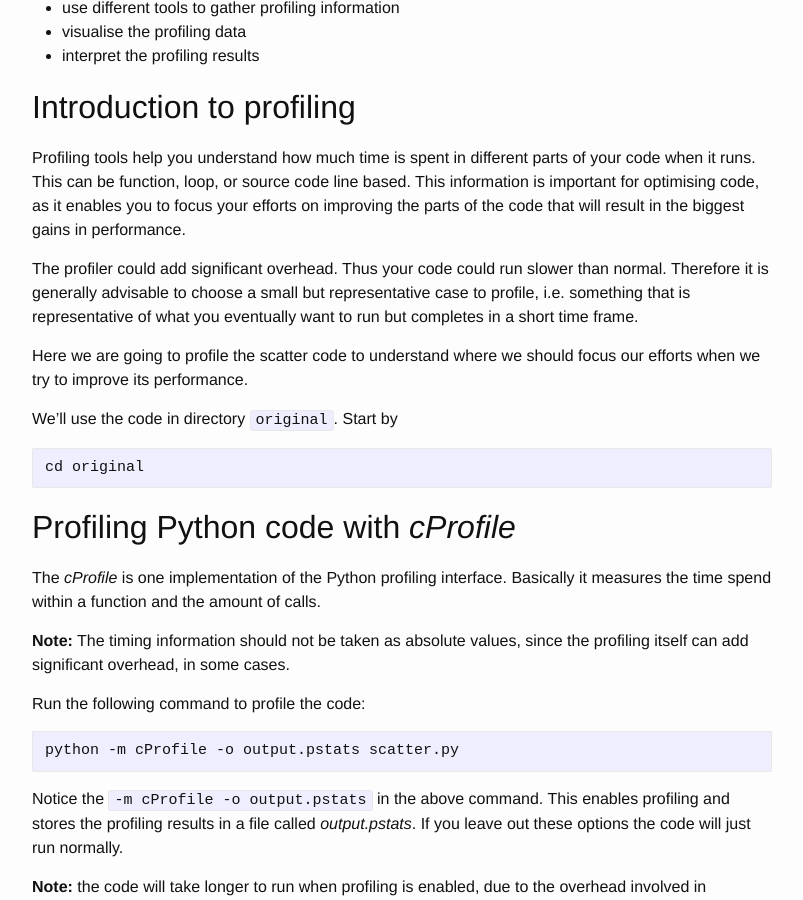
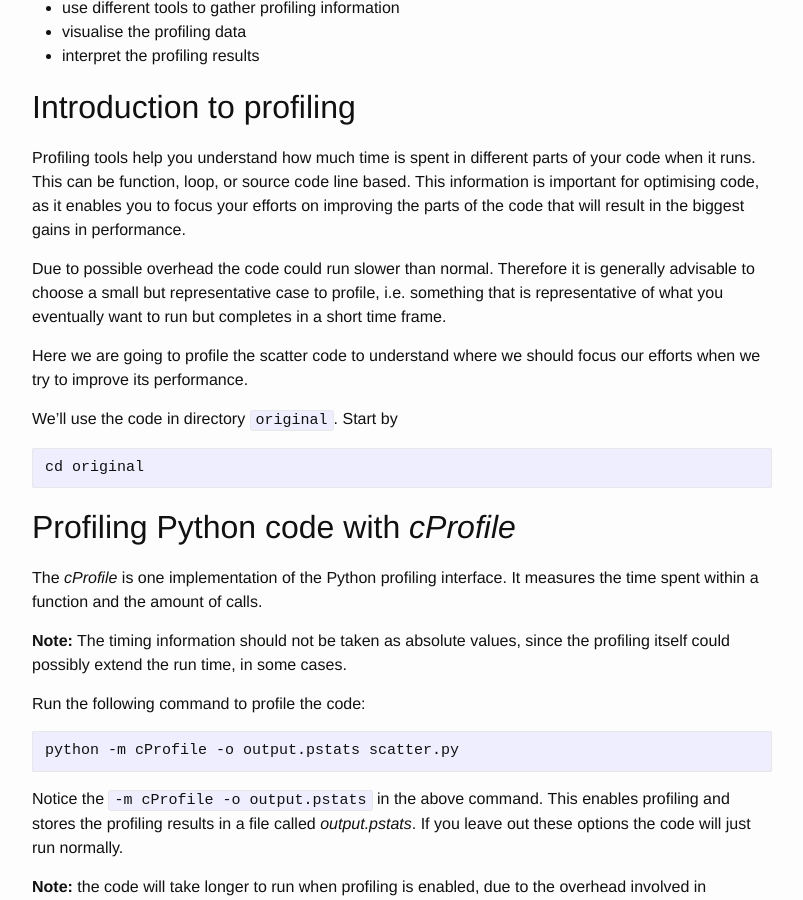
Before and after one commit to nesi/perf-training, a Jekyll site: the page built from _lessons/python-scatter/01-profiling.md, in a window 1280 px wide and 900 px high, scrolled down 772 px. Shown: the whole window, without its empty margins (238-1041 px from the left). Built offline with Jekyll 4.4.1, drawn with Linux system fonts in a browser that asks for light colours; some of the changed text lies outside the part shown.

Commit message:
Profile: corrections suggested by pletzer

```diff
--- a/_lessons/python-scatter/01-profiling.md
+++ b/_lessons/python-scatter/01-profiling.md
@@ -20,9 +20,7 @@ parts of your code when it runs. This can be function, loop, or source code line
 enables you to focus your efforts on improving the parts of the code that
 will result in the biggest gains in performance.
 
-The profiler could add significant overhead. Thus your code could run slower than normal. Therefore it is generally advisable to choose a small but
-representative case to profile, i.e. something that is representative of what
-you eventually want to run but completes in a short time frame.
+Due to possible overhead the code could run slower than normal. Therefore it is generally advisable to choose a small but representative case to profile, i.e. something that is representative of what you eventually want to run but completes in a short time frame.
 
 Here we are going to profile the scatter code to understand where we should
 focus our efforts when we try to improve its performance.
@@ -35,9 +33,9 @@ cd original
 
 ## Profiling Python code with *cProfile*
 
-The *cProfile* is one implementation of the Python profiling interface. Basically it measures the time spend within a function and the amount of calls.
+The *cProfile* is one implementation of the Python profiling interface. It measures the time spent within a function and the amount of calls.
 
-**Note:** The timing information should not be taken as absolute values, since the profiling itself can add significant overhead, in some cases.
+**Note:** The timing information should not be taken as absolute values, since the profiling itself could possibly extend the run time, in some cases.
 
 Run the following command to profile the code:
 
```
Also changed, not shown: other parts of _lessons/python-scatter/01-profiling.md (+1 -1 lines).
